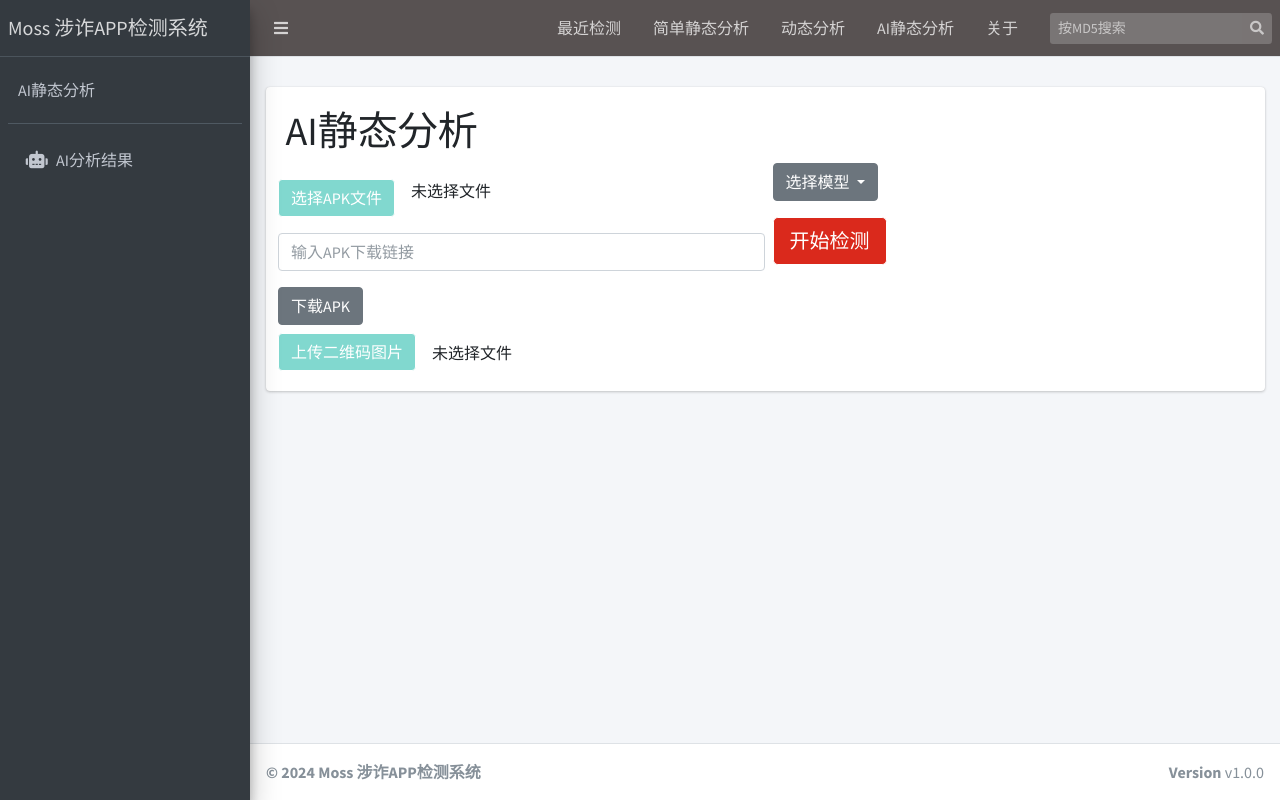
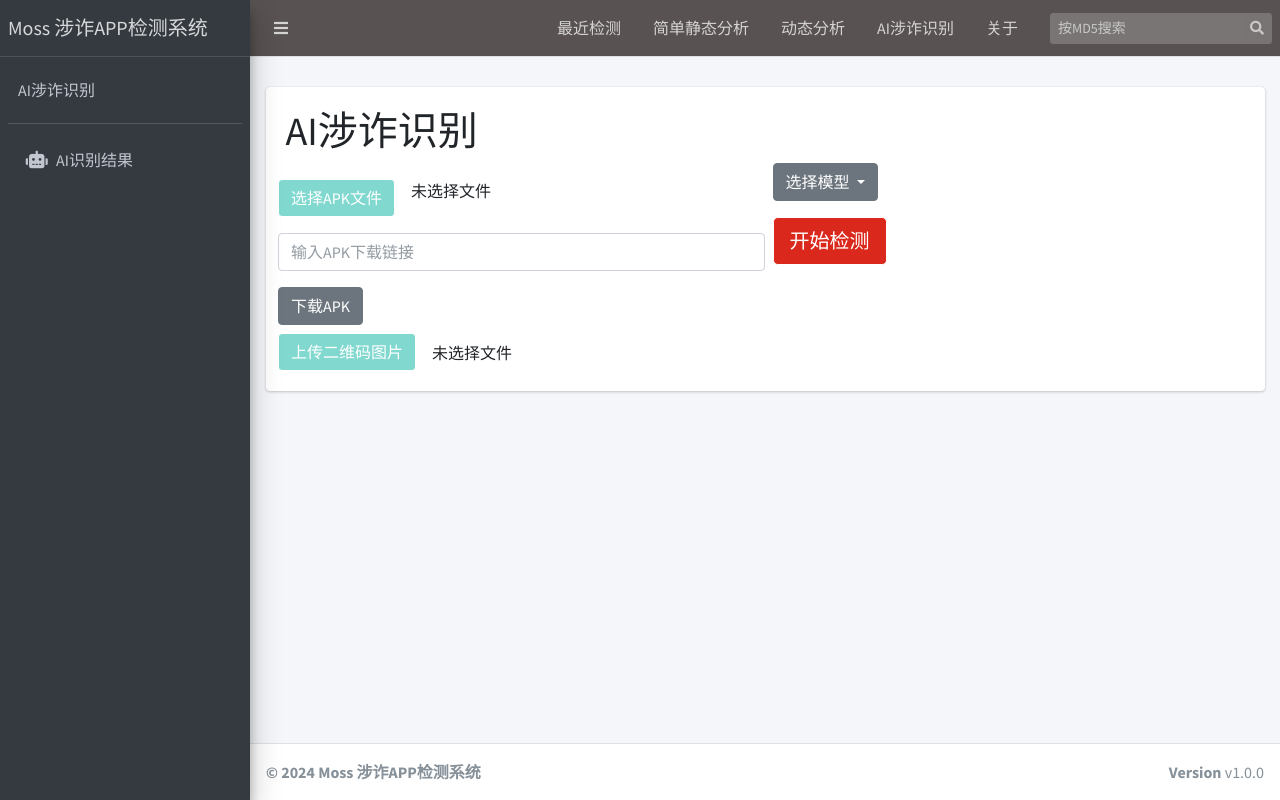
Before and after one commit to hismj/Moss, a Django app: page /static_ai/ in a window 1280 px wide. Run offline with Django 3.2, Linux system fonts and the light colour scheme; some libraries are stand-ins or nearby versions.

Commit message:
forth commit

```diff
--- a/mobsf/templates/base/nav.html
+++ b/mobsf/templates/base/nav.html
@@ -10,7 +10,7 @@
         <li class="nav-item d-none d-sm-inline-block"><a href="{% url 'recent' %}" class="nav-link">最近检测</a></li>
         <li class="nav-item d-none d-sm-inline-block"><a href="{% url 'home' %}" class="nav-link">简单静态分析</a></li>
         <li class="nav-item d-none d-sm-inline-block"><a href="{% url 'dynamic' %}" class="nav-link">动态分析</a></li>
-        <li class="nav-item d-none d-sm-inline-block"><a href="{% url 'static_ai' %}" class="nav-link">AI静态分析</a></li>
+        <li class="nav-item d-none d-sm-inline-block"><a href="{% url 'static_ai' %}" class="nav-link">AI涉诈识别</a></li>
         <li class="nav-item d-none d-sm-inline-block"><a href="{% url 'about' %}" class="nav-link">关于</a></li>
 
         {% if user.is_authenticated %}
--- a/mobsf/templates/general/home.html
+++ b/mobsf/templates/general/home.html
@@ -41,7 +41,7 @@
         <nav class="nav nav-masthead justify-content-center">
             <a class="nav-link active" href="{% url 'recent' %}" style="color: rgba(88,82,82,0.77);">最近检测</a>
             <a class="nav-link" href="{% url 'dynamic' %}" style="color: rgba(88,82,82,0.77);">动态分析</a>
-            <a class="nav-link" href="{% url 'static_ai' %}" style="color: rgba(88,82,82,0.77);">AI分析</a>
+            <a class="nav-link" href="{% url 'static_ai' %}" style="color: rgba(88,82,82,0.77);">AI涉诈识别</a>
             <a class="nav-link" href="{% url 'about' %}" style="color: rgba(88,82,82,0.77);">关于</a>
             {% if user.is_authenticated %}
             <a id="dropdownSubMenu1" href="#" data-toggle="dropdown" aria-haspopup="true" aria-expanded="false" class="nav-link dropdown-toggle" style="color: #585252;"><i class="fa fa-user-circle" aria-hidden="true"></i></a>
--- a/mobsf/templates/static_analysis_by_ai/static_analyzer_by_ai.html
+++ b/mobsf/templates/static_analysis_by_ai/static_analyzer_by_ai.html
@@ -314,7 +314,7 @@ function updateQrFileName() {
     <!-- Sidebar user panel (optional) -->
     <div class="user-panel mt-3 pb-3 mb-3 d-flex">
         <div class="info">
-            <a href="#" class="d-block">AI静态分析</a>
+            <a href="#" class="d-block">AI涉诈识别</a>
         </div>
     </div>
 
@@ -324,7 +324,7 @@ function updateQrFileName() {
             <li class="nav-item">
                 <a href="#ai_analysis" class="nav-link">
                     <i class="nav-icon fas fa-robot"></i>
-                    <p>AI分析结果</p>
+                    <p>AI识别结果</p>
                 </a>
             </li>
         </ul>
@@ -351,7 +351,7 @@ function updateQrFileName() {
                             <h5 class="card-title"></h5>
                             <div class="row">
                                 <div class="col-12">
-                                    <h1>AI静态分析</h1>
+                                    <h1>AI涉诈识别</h1>
                                     <div id="ai_analysis"></div>
                                 </div>
 
```
